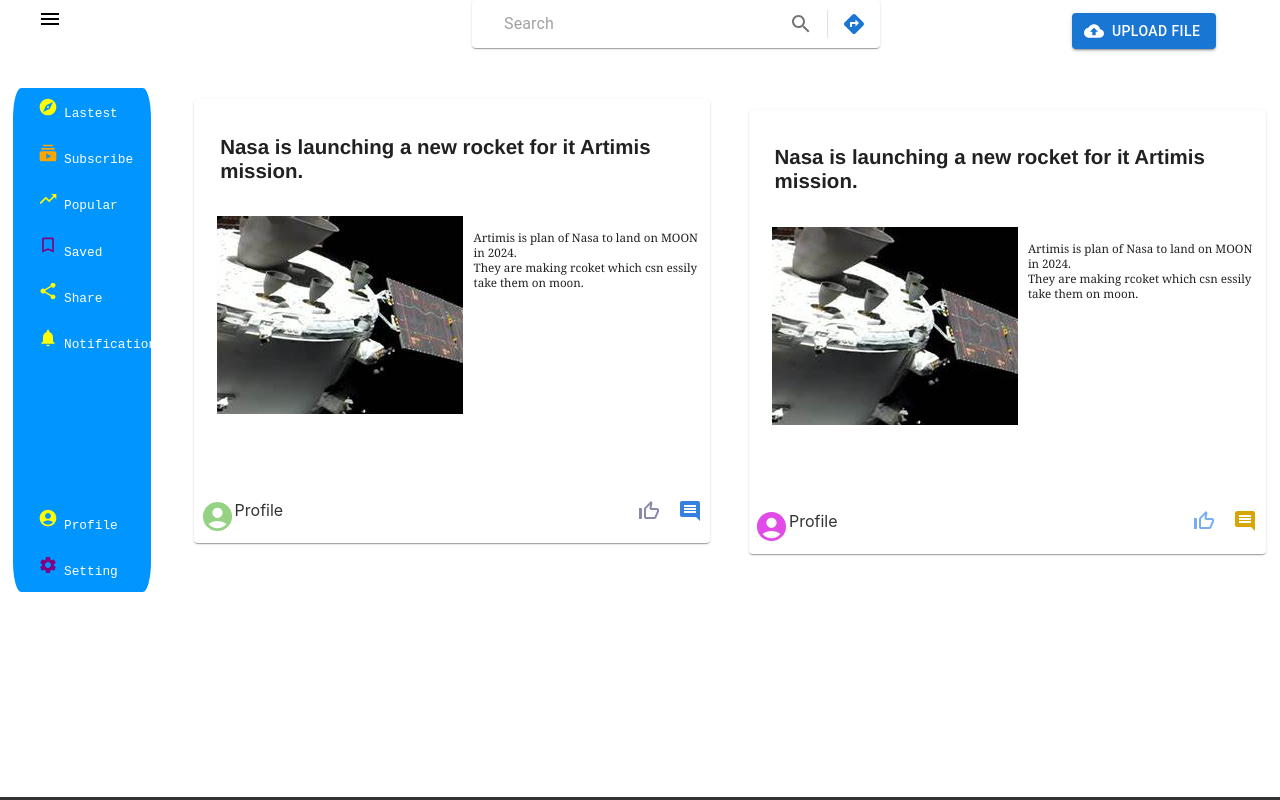
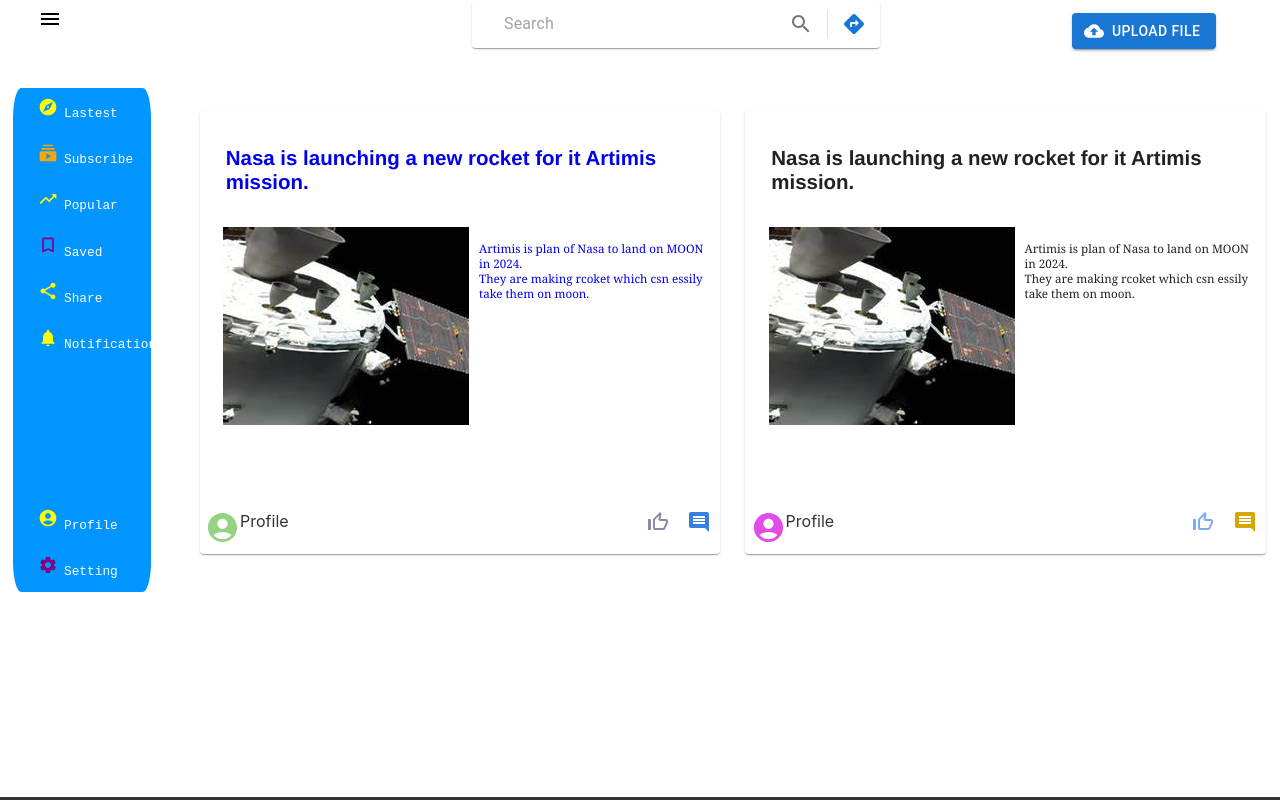
Before and after one commit to Raushankumar-prog/Zealblog, a React (Create React App) app in the folder fronted/: page / in a window 1280 px wide. Shown: the top 800 px of the page. Built offline with nearby package versions, Linux system fonts and the light colour scheme.

Commit message:
adjusting link for post

```diff
--- a/fronted/src/Components/Glance/glance.js
+++ b/fronted/src/Components/Glance/glance.js
@@ -24,9 +24,10 @@
 
     return (
               <div className="main1">
-                           <Link to="/mainpage" className="remove">
+
                    <div className="universe">
                      <Paper >
+                          <Link to="/mainpage" className="remove">
                             <div className="space">
                                    <div className="headingglance"><p className="headingtext">Nasa is launching a new rocket for it Artimis mission.</p></div>
                                   <div className="glancecontent">
@@ -34,6 +35,7 @@
                                          <div className="glancebriefbox"><p className="glancebrieftext"> Artimis is plan of Nasa to land on MOON in 2024.<br></br>They are making rcoket which csn essily take them on moon.</p></div>
                                    </div>
                             </div>
+                              </Link>
                             <div className="little">
                                      <div className="author">   <div className="channelicon"><AccountCircleIcon fontSize="large" style={{ color: getRandomColor() }}/></div>
                                                                        <div className="profile">profile</div>
@@ -44,7 +46,7 @@
                               </Paper>
                    </div>
 
-                    </Link>
+
                            <div className="universe">
                      <Paper >
                             <div className="space">
```
